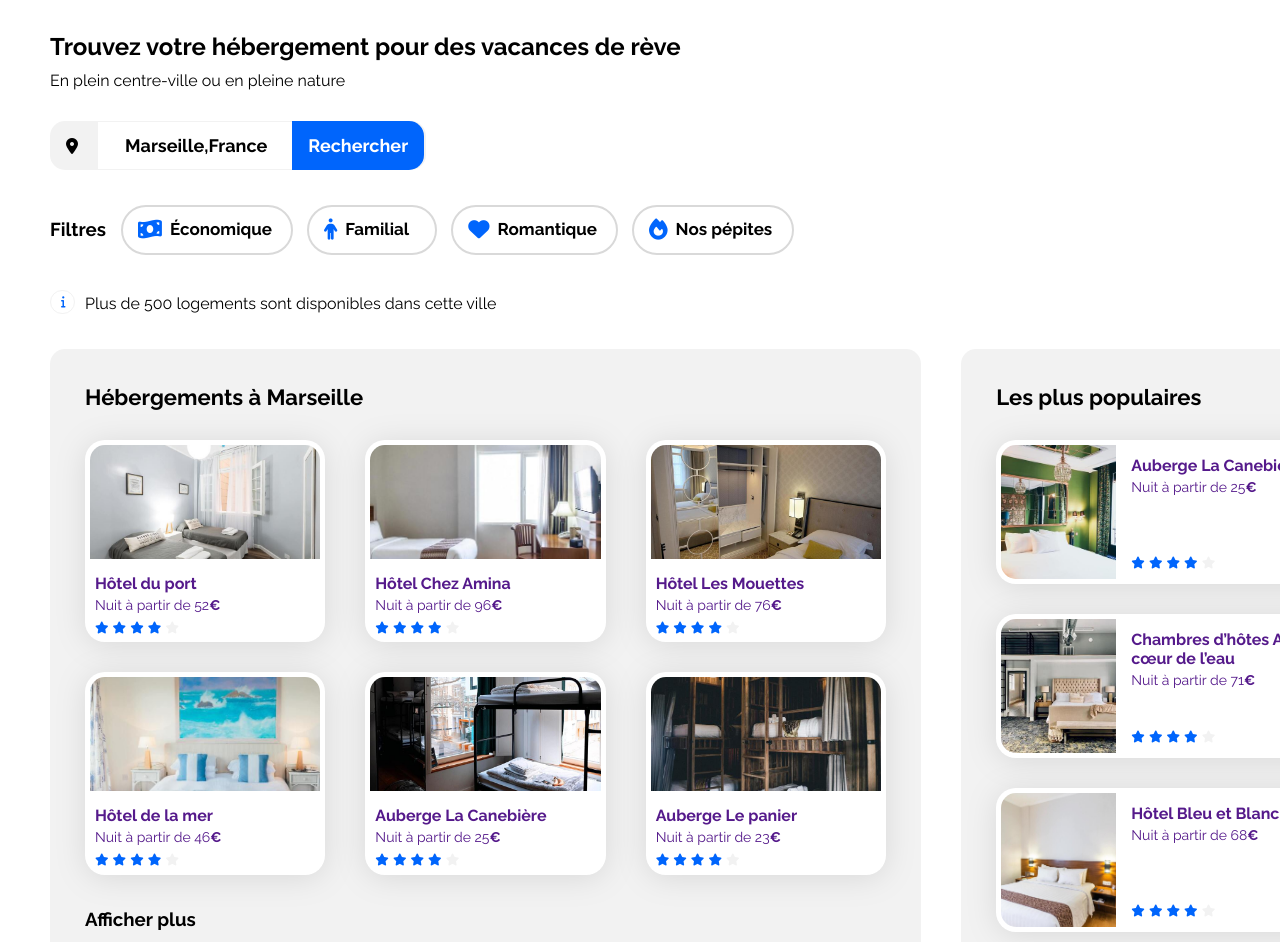
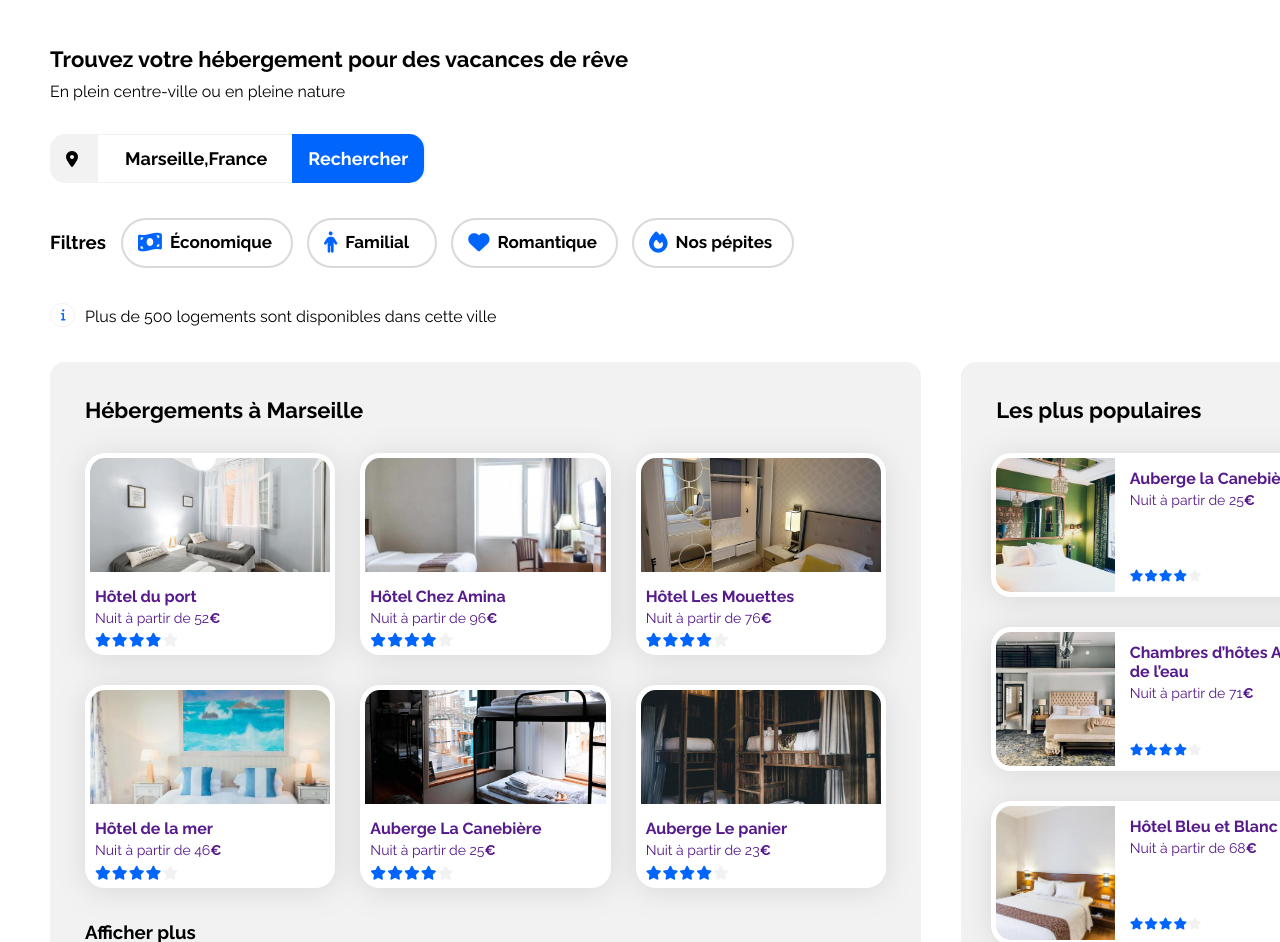
Before and after one commit to tko971/Booki-starter-2, a plain HTML site: page index.html in a window 1280 px wide. Shown: the part 65-1007 px from the top of the page. Drawn offline with Linux system fonts and the light colour scheme.

Commit message:
retouche

```diff
--- a/css/style.css
+++ b/css/style.css
@@ -16,7 +16,20 @@
 }
 
 .fa-star {
-    font-size: 0.86em;
+
+    margin-right: -3px;
+
+}
+
+.populaires-cards.fa-star {
+    font-size: 12px;
+
+
+}
+
+.hebergements-cards.fa-star {
+    font-size: 14px;
+
 
 }
 
@@ -71,7 +84,6 @@ body {
 
  /****** Entete ***********/
 
-
 nav a {
     float: right;
 
@@ -80,21 +92,22 @@ nav a {
 
 .trouvez-Hebergements {
 
-   margin-top: 54px;
+   margin-top: 58px;
+   margin-bottom: ;
 
 
 }
 
-.trouvez-Hebergements.h2 {
+.trouvez-Hebergements.p {
 
-
+ margin-top: 2px;
  }
 
 nav a:hover {
 
 
     border-top: 2px solid #0065FC;
-    padding-top: 19px;
+    padding-top: 17px;
     color: #0065FC;
 
 
@@ -103,7 +116,7 @@ nav a:hover {
 .hebergementmars {
 
     margin-right: 70px;
-    padding-top: 21px;
+    padding-top: 19px;
     margin-bottom: 20px;
     box-sizing: border-box;
 
@@ -114,7 +127,7 @@ nav a:hover {
 .activitesmars {
 
 
-    padding-top: 21px;
+    padding-top: 19px;
 
 
 }
@@ -129,7 +142,7 @@ nav img {
 
     width: 61px;
     height: 19px;
-    margin-top: 20px;
+    margin-top: 30px;
 
 
 }
@@ -346,7 +359,7 @@ nav img {
 
     background-color: #F2F2F2;
     height: 49px;
-    margin-top: 31px;
+    margin-top: 33px;
     margin-bottom: 18px;
     width: 376px;
     border-bottom-left-radius: 15px;
@@ -422,7 +435,7 @@ justify-content: space-between;
 
 
     margin-top: 30px;
-    width: 240.33px;
+    width: 250.33px;
     height: 202.25px;
 
 
@@ -434,6 +447,8 @@ justify-content: space-between;
 
     margin: 0;
     margin-bottom: 10px;
+    font-size: 1.375em;
+    font-weight: bolder;
 
 
 
@@ -519,12 +534,8 @@ justify-content: space-between;
     width: 32%;
 
 
+}
 
-
-
-
-
-}
 
 .populaires-title {
     display: flex;
@@ -532,9 +543,13 @@ justify-content: space-between;
     align-items: center;
 }
 
+
+
 .populaires-cards .card {
     display: flex;
     margin-top: 30px;
+    width: 369px;
+    margin-left: -5px;
 
 
 
@@ -650,10 +665,11 @@ width: 1280px;
 
     background-color: var(--main-bg-color);
 
-    height: 143px;
+    height: 163px;
     display: flex;
     padding-left: 20px;
     padding-bottom: 20px;
+    margin-top: 40px;
 
 
 
@@ -663,6 +679,7 @@ width: 1280px;
 .a-propos article {
 
     width: 446.67px;
+    margin: 0;
 
 
 }
--- a/index.html
+++ b/index.html
@@ -33,7 +33,7 @@
             </div>
         </header>
             <div class="trouvez-Hebergements">
-                 <h2>Trouvez votre hébergement pour des vacances de rève</h2>
+                 <h2>Trouvez votre hébergement pour des vacances de rêve</h2>
                  <p>En plein centre-ville ou en pleine nature</p>
 
 
@@ -86,11 +86,11 @@
                                     <p class="card-subtitle">Nuit à partir de 52<span class="euro">€</span></p>
                                 </div>
                                 <div class="card-rating">
-                                    <i class="fa-xs fa-solid fa-star" aria-hidden="true"></i>
-                                    <i class="fa-xs fa-solid fa-star" aria-hidden="true"></i>
-                                    <i class="fa-xs fa-solid fa-star" aria-hidden="true"></i>
-                                    <i class="fa-xs fa-solid fa-star" aria-hidden="true"></i>
-                                    <i class="fa-xs fa-solid fa-star neutralStar" aria-hidden="true"></i>
+                                    <i class="fa-xs fa-solid fa-star fa-sm" aria-hidden="true"></i>
+                                    <i class="fa-xs fa-solid fa-star fa-sm" aria-hidden="true"></i>
+                                    <i class="fa-xs fa-solid fa-star fa-sm" aria-hidden="true"></i>
+                                    <i class="fa-xs fa-solid fa-star fa-sm" aria-hidden="true"></i>
+                                    <i class="fa-xs fa-solid fa-star neutralStar fa-sm" aria-hidden="true"></i>
                                     <span class="sr-only">Note de 4 sur 5</span>
                                 </div>
                             </div>
@@ -111,11 +111,11 @@
                                     <p class="card-subtitle">Nuit à partir de 96<span class="euro">€</span></p>
                                 </div>
                                 <div class="card-rating">
-                                    <i class="fa-xs fa-solid fa-star" aria-hidden="true"></i>
-                                    <i class="fa-xs fa-solid fa-star" aria-hidden="true"></i>
-                                    <i class="fa-xs fa-solid fa-star" aria-hidden="true"></i>
-                                    <i class="fa-xs fa-solid fa-star" aria-hidden="true"></i>
-                                    <i class="fa-xs fa-solid fa-star neutralStar" aria-hidden="true"></i>
+                                    <i class="fa-xs fa-solid fa-star fa-sm" aria-hidden="true"></i>
+                                    <i class="fa-xs fa-solid fa-star fa-sm" aria-hidden="true"></i>
+                                    <i class="fa-xs fa-solid fa-star fa-sm" aria-hidden="true"></i>
+                                    <i class="fa-xs fa-solid fa-star fa-sm" aria-hidden="true"></i>
+                                    <i class="fa-xs fa-solid fa-star neutralStar fa-sm" aria-hidden="true"></i>
                                     <span class="sr-only">Note de 4 sur 5</span>
                                 </div>
                             </div>
@@ -132,11 +132,11 @@
                                     <p class="card-subtitle">Nuit à partir de 76<span class="euro">€</span></p>
                                 </div>
                                 <div class="card-rating">
-                                    <i class="fa-xs fa-solid fa-star" aria-hidden="true"></i>
-                                    <i class="fa-xs fa-solid fa-star" aria-hidden="true"></i>
-                                    <i class="fa-xs fa-solid fa-star" aria-hidden="true"></i>
-                                    <i class="fa-xs fa-solid fa-star" aria-hidden="true"></i>
-                                    <i class="fa-xs fa-solid fa-star neutralStar" aria-hidden="true"></i>
+                                    <i class="fa-xs fa-solid fa-star fa-sm" aria-hidden="true"></i>
+                                    <i class="fa-xs fa-solid fa-star fa-sm" aria-hidden="true"></i>
+                                    <i class="fa-xs fa-solid fa-star fa-sm" aria-hidden="true"></i>
+                                    <i class="fa-xs fa-solid fa-star fa-sm" aria-hidden="true"></i>
+                                    <i class="fa-xs fa-solid fa-star neutralStar fa-sm" aria-hidden="true"></i>
                                     <span class="sr-only">Note de 4 sur 5</span>
                                 </div>
                             </div>
@@ -152,11 +152,11 @@
                                     <p class="card-subtitle">Nuit à partir de 46<span class="euro">€</span></p>
                                 </div>
                                 <div class="card-rating">
-                                    <i class="fa-xs fa-solid fa-star" aria-hidden="true"></i>
-                                    <i class="fa-xs fa-solid fa-star" aria-hidden="true"></i>
-                                    <i class="fa-xs fa-solid fa-star" aria-hidden="true"></i>
-                                    <i class="fa-xs fa-solid fa-star" aria-hidden="true"></i>
-                                    <i class="fa-xs fa-solid fa-star neutralStar" aria-hidden="true"></i>
+                                    <i class="fa-xs fa-solid fa-star fa-sm" aria-hidden="true"></i>
+                                    <i class="fa-xs fa-solid fa-star fa-sm" aria-hidden="true"></i>
+                                    <i class="fa-xs fa-solid fa-star fa-sm" aria-hidden="true"></i>
+                                    <i class="fa-xs fa-solid fa-star fa-sm" aria-hidden="true"></i>
+                                    <i class="fa-xs fa-solid fa-star neutralStar fa-sm" aria-hidden="true"></i>
                                     <span class="sr-only">Note de 4 sur 5</span>
                                 </div>
                             </div>
@@ -171,11 +171,11 @@
                                     <p class="card-subtitle">Nuit à partir de 25<span class="euro">€</span></p>
                                 </div>
                                 <div class="card-rating">
-                                    <i class="fa-xs fa-solid fa-star" aria-hidden="true"></i>
-                                    <i class="fa-xs fa-solid fa-star" aria-hidden="true"></i>
-                                    <i class="fa-xs fa-solid fa-star" aria-hidden="true"></i>
-                                    <i class="fa-xs fa-solid fa-star" aria-hidden="true"></i>
-                                    <i class="fa-xs fa-solid fa-star neutralStar" aria-hidden="true"></i>
+                                    <i class="fa-xs fa-solid fa-star fa-sm" aria-hidden="true"></i>
+                                    <i class="fa-xs fa-solid fa-star fa-sm" aria-hidden="true"></i>
+                                    <i class="fa-xs fa-solid fa-star fa-sm" aria-hidden="true"></i>
+                                    <i class="fa-xs fa-solid fa-star fa-sm" aria-hidden="true"></i>
+                                    <i class="fa-xs fa-solid fa-star neutralStar fa-sm" aria-hidden="true"></i>
                                     <span class="sr-only">Note de 4 sur 5</span>
                                 </div>
                             </div>
@@ -190,11 +190,11 @@
                                     <p class="card-subtitle">Nuit à partir de 23<span class="euro">€</span></p>
                                 </div>
                                 <div class="card-rating">
-                                    <i class="fa-xs fa-solid fa-star" aria-hidden="true"></i>
-                                    <i class="fa-xs fa-solid fa-star" aria-hidden="true"></i>
-                                    <i class="fa-xs fa-solid fa-star" aria-hidden="true"></i>
-                                    <i class="fa-xs fa-solid fa-star" aria-hidden="true"></i>
-                                    <i class="fa-xs fa-solid fa-star neutralStar" aria-hidden="true"></i>
+                                    <i class="fa-xs fa-solid fa-star fa-sm" aria-hidden="true"></i>
+                                    <i class="fa-xs fa-solid fa-star fa-sm" aria-hidden="true"></i>
+                                    <i class="fa-xs fa-solid fa-star fa-sm" aria-hidden="true"></i>
+                                    <i class="fa-xs fa-solid fa-star fa-sm" aria-hidden="true"></i>
+                                    <i class="fa-xs fa-solid fa-star neutralStar fa-sm" aria-hidden="true"></i>
                                     <span class="sr-only">Note de 4 sur 5</span>
                                 </div>
                             </div>
@@ -210,7 +210,7 @@
                 <section class="populaires">
                     <div class="populaires-title">
                         <h2 class="section-title">Les plus populaires</h2>
-                        <i class="fa-solid fa-chart-line" aria-hidden="true"></i>
+                        <i class="fa-solid fa-chart-line fa-4sm"></i>
                     </div>
                     <a href="">
                     <div class="populaires-cards">
@@ -218,7 +218,7 @@
                             <img src="./images/hebergements/emile-guillemot.jpg" alt="Image de la chambre d'hôtel montrant un lit">
                             <div class="card-content">
                                 <div class="card-txt">
-                                    <h3 class="card-title">Auberge La Canebière</h3>
+                                    <h3 class="card-title">Auberge la Canebière</h3>
                                     <p class="card-subtitle">Nuit à partir de 25<span class="euro">€</span></p>
                                 </div>
                                 <div class="card-rating">
```
